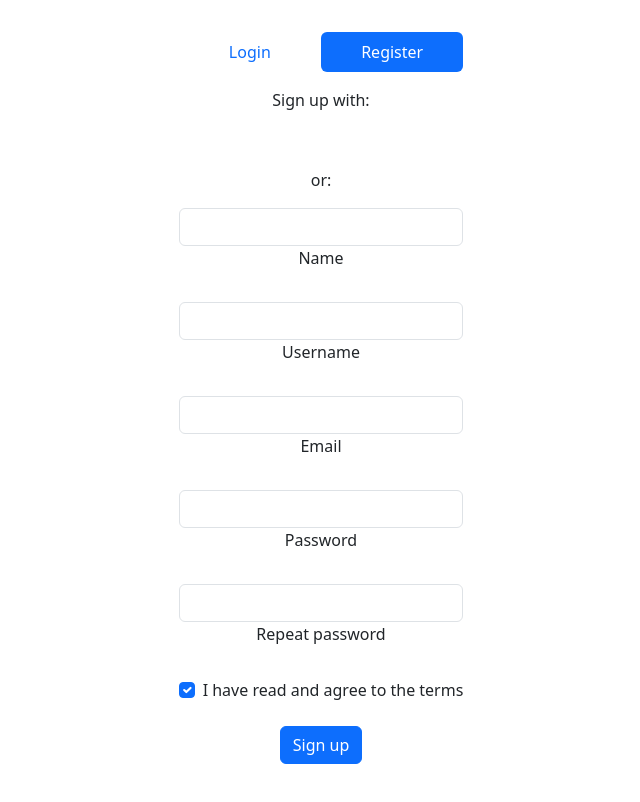
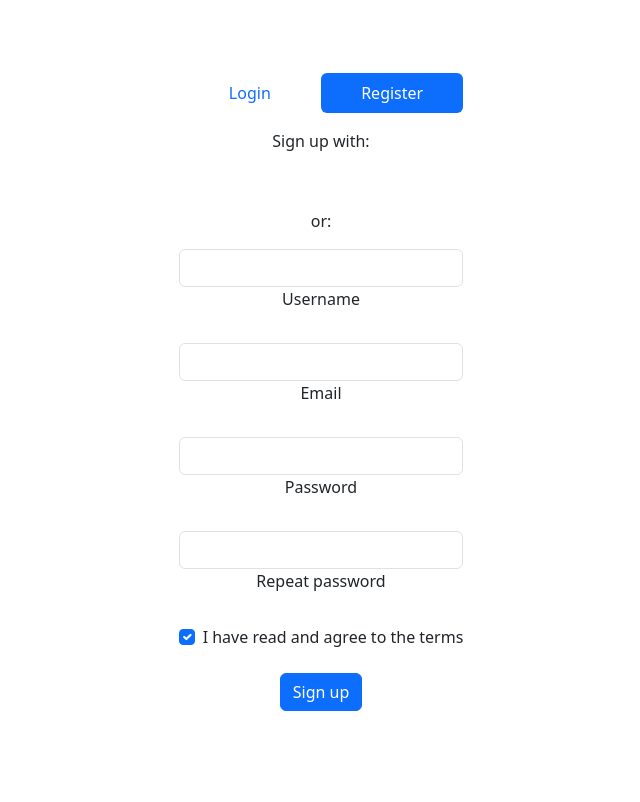
Before and after one commit to JoshFH97/pfinal, a React (Vite) app: page / in a window 1280 px wide. Both pictures are taken after a click on the tab "Register". Shown: the top 802 px of the page, without its empty margins (319-959 px from the left). Built offline with nearby package versions, Linux system fonts and the light colour scheme.

Commit message:
agregue metodo GET y POST para el login y register

```diff
--- a/package.json
+++ b/package.json
@@ -10,6 +10,11 @@
     "preview": "vite preview"
   },
   "dependencies": {
+    "@fortawesome/fontawesome-svg-core": "^6.5.2",
+    "@fortawesome/free-brands-svg-icons": "^6.5.2",
+    "@fortawesome/free-regular-svg-icons": "^6.5.2",
+    "@fortawesome/free-solid-svg-icons": "^6.5.2",
+    "@fortawesome/react-fontawesome": "^0.2.2",
     "bootstrap": "^5.3.3",
     "localforage": "^1.10.0",
     "match-sorter": "^6.3.4",
--- a/src/Components/Login/Login/loginRegister.jsx
+++ b/src/Components/Login/Login/loginRegister.jsx
@@ -1,8 +1,11 @@
-
-import { useState } from "react";
+import React, { useState } from 'react';
+import {fetchLogin, fetchRegister} from '../../../Fetch/Api';
 
 function Login() {
   const [active, setActive] = useState("login");
+  const [userName, setUserName] = useState("");
+  const [email, setEmail] = useState("");
+  const [password, setPassword] = useState("");
 
   const handleRegisterClick = () => {
     setActive("register");
@@ -12,10 +15,36 @@ function Login() {
     setActive("login");
   };
 
+  const handleLoginSubmit = async (e) => {
+    e.preventDefault();
+
+    try {
+      const responseData = await fetchLogin();
+      console.log(responseData);
+    } catch (error) {
+      console.error('Hubo un problema con la solicitud Fetch:', error);
+    }
+  };
+
+  const handleRegisterSubmit = async (e) => {
+    e.preventDefault();
+
+    const userData = {
+      name: userName,
+      email: email,
+      password: password
+    };
+
+    try {
+      const responseData = await fetchRegister(userData);
+      console.log(responseData);
+    } catch (error) {
+      console.error('Hubo un problema con la solicitud Fetch:', error);
+    }
+  };
+
   return (
-    <>
     <div className="login">
-        {/* Pills navs */}
       <ul className="nav nav-pills nav-justified mb-3" id="ex1" role="tablist">
         <li className="nav-item" role="presentation">
           <button
@@ -42,9 +71,7 @@ function Login() {
           </button>
         </li>
       </ul>
-        {/* Pills navs */}
 
-        {/* Pills content */}
       <div className="tab-content">
         {active === "login" && (
           <div
@@ -53,7 +80,7 @@ function Login() {
             role="tabpanel"
             aria-labelledby="tab-login"
           >
-              <form>
+            <form onSubmit={handleLoginSubmit}>
               <div className="text-center mb-3">
                 <p>Sign in with:</p>
                 <button type="button" className="btn btn-link btn-floating mx-1">
@@ -70,24 +97,16 @@ function Login() {
                 </button>
               </div>
               <p className="text-center">or:</p>
-                {/* Email input */}
               <div className="form-outline mb-4">
                 <input type="email" id="loginName" className="form-control" />
-                  <label className="form-label" htmlFor="loginName">
-                    Email or username
-                  </label>
+                <label className="form-label" htmlFor="loginName">Email or username</label>
               </div>
-                {/* Password input */}
               <div className="form-outline mb-4">
                 <input type="password" id="loginPassword" className="form-control" />
-                  <label className="form-label" htmlFor="loginPassword">
-                    Password
-                  </label>
+                <label className="form-label" htmlFor="loginPassword">Password</label>
               </div>
-                {/* 2 column grid layout */}
               <div className="row mb-4">
                 <div className="col-md-6 d-flex justify-content-center">
-                    {/* Checkbox */}
                   <div className="form-check mb-3 mb-md-0">
                     <input
                       className="form-check-input"
@@ -96,25 +115,16 @@ function Login() {
                       id="loginCheck"
                       defaultChecked
                     />
-                      <label className="form-check-label" htmlFor="loginCheck">
-                        Remember me
-                      </label>
+                    <label className="form-check-label" htmlFor="loginCheck">Remember me</label>
                   </div>
                 </div>
                 <div className="col-md-6 d-flex justify-content-center">
-                    {/* Simple link */}
                   <a href="#!">Forgot password?</a>
                 </div>
               </div>
-                {/* Submit button */}
-                <button type="submit" className="btn btn-primary btn-block mb-4">
-                  Sign in
-                </button>
-                {/* Register buttons */}
+              <button type="submit" className="btn btn-primary btn-block mb-4">Sign in</button>
               <div className="text-center">
-                  <p>
-                    Not a member? <a href="#!">Register</a>
-                  </p>
+                <p>Not a member? <a href="#!">Register</a></p>
               </div>
             </form>
           </div>
@@ -127,7 +137,7 @@ function Login() {
             role="tabpanel"
             aria-labelledby="tab-register"
           >
-              <form>
+            <form onSubmit={handleRegisterSubmit}>
               <div className="text-center mb-3">
                 <p>Sign up with:</p>
                 <button type="button" className="btn btn-link btn-floating mx-1">
@@ -144,46 +154,22 @@ function Login() {
                 </button>
               </div>
               <p className="text-center">or:</p>
-                {/* Name input */}
               <div className="form-outline mb-4">
-                  <input type="text" id="registerName" className="form-control" />
-                  <label className="form-label" htmlFor="registerName">
-                    Name
-                  </label>
+                <input onChange={(e) => setUserName(e.target.value)} value={userName} type="text" id="registerUsername" className="form-control" />
+                <label className="form-label" htmlFor="registerUsername">Username</label>
               </div>
-                {/* Username input */}
               <div className="form-outline mb-4">
-                  <input type="text" id="registerUsername" className="form-control" />
-                  <label className="form-label" htmlFor="registerUsername">
-                    Username
-                  </label>
+                <input onChange={(e) => setEmail(e.target.value)} value={email} type="email" id="registerEmail" className="form-control" />
+                <label className="form-label" htmlFor="registerEmail">Email</label>
               </div>
-                {/* Email input */}
               <div className="form-outline mb-4">
-                  <input type="email" id="registerEmail" className="form-control" />
-                  <label className="form-label" htmlFor="registerEmail">
-                    Email
-                  </label>
+                <input onChange={(e) => setPassword(e.target.value)} value={password} type="password" id="registerPassword" className="form-control" />
+                <label className="form-label" htmlFor="registerPassword">Password</label>
               </div>
-                {/* Password input */}
               <div className="form-outline mb-4">
-                  <input type="password" id="registerPassword" className="form-control" />
-                  <label className="form-label" htmlFor="registerPassword">
-                    Password
-                  </label>
+                <input type="password" id="registerRepeatPassword" className="form-control" />
+                <label className="form-label" htmlFor="registerRepeatPassword">Repeat password</label>
               </div>
-                {/* Repeat Password input */}
-                <div className="form-outline mb-4">
-                  <input
-                    type="password"
-                    id="registerRepeatPassword"
-                    className="form-control"
-                  />
-                  <label className="form-label" htmlFor="registerRepeatPassword">
-                    Repeat password
-                  </label>
-                </div>
-                {/* Checkbox */}
               <div className="form-check d-flex justify-content-center mb-4">
                 <input
                   className="form-check-input me-2"
@@ -197,17 +183,12 @@ function Login() {
                   I have read and agree to the terms
                 </label>
               </div>
-                {/* Submit button */}
-                <button type="submit" className="btn btn-primary btn-block mb-3">
-                  Sign up
-                </button>
+              <button type="submit" className="btn btn-primary btn-block mb-3">Sign up</button>
             </form>
           </div>
         )}
       </div>
-        {/* Pills content */}
     </div>
-    </>
   );
 }
 
--- /dev/null
+++ b/src/Fetch/Api.js
@@ -0,0 +1,44 @@
+export const fetchLogin = async () => {
+    try {
+      const response = await fetch('http://localhost:3001/', {
+        method: 'GET',
+        headers: {
+          'Content-Type': 'application/json',
+          'Authorization': 'Bearer YOUR_ACCESS_TOKEN'
+        }
+      });
+
+      if (!response.ok) {
+        throw new Error('Error en la solicitud: ' + response.statusText);
+      }
+
+      const responseData = await response.json();
+      return responseData;
+    } catch (error) {
+      console.error('Hubo un problema con la solicitud Fetch:', error);
+      throw error;
+    }
+  };
+
+  export const fetchRegister = async (userData) => {
+    try {
+      const response = await fetch('http://localhost:3001/', {
+        method: 'POST',
+        headers: {
+          'Content-Type': 'application/json',
+          'Authorization': 'Bearer YOUR_ACCESS_TOKEN'
+        },
+        body: JSON.stringify(userData)
+      });
+
+      if (!response.ok) {
+        throw new Error('Error en la solicitud: ' + response.statusText);
+      }
+
+      const responseData = await response.json();
+      return responseData;
+    } catch (error) {
+      console.error('Hubo un problema con la solicitud Fetch:', error);
+      throw error;
+    }
+  };
--- a/src/server/db.json
+++ b/src/server/db.json
@@ -2,5 +2,13 @@
     "users": [
       { "id": 1, "name": "John Doe", "email": "john@example.com" },
       { "id": 2, "name": "Jane Smith", "email": "jane@example.com" }
+    ],
+    "products": [
+      {
+        "id": 1,
+      "name": "Camisa",
+      "cantidad": 100,
+      "marca": "Adidas"
+     }
     ]
   }
```
Also changed, not shown: 1 other file (tests, documents, lock files or other folders). Lines whose indentation alone changed are shown as unchanged.
